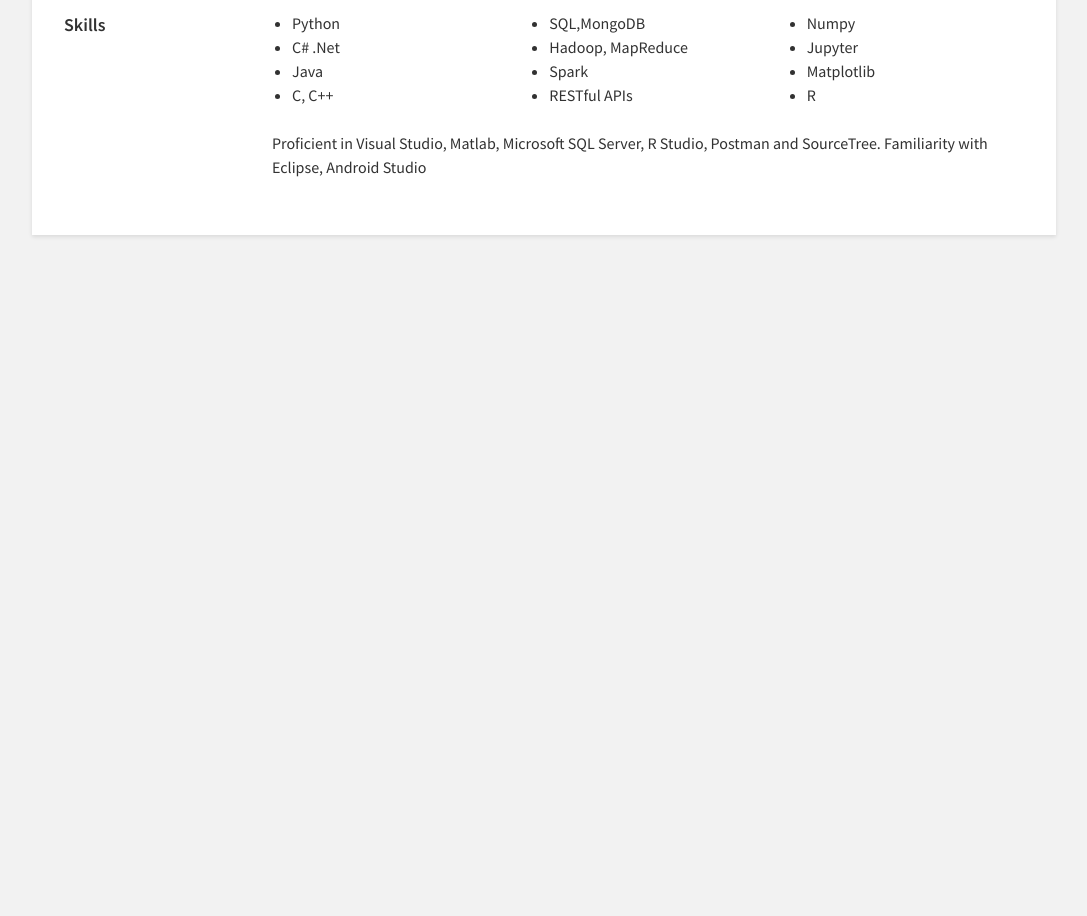
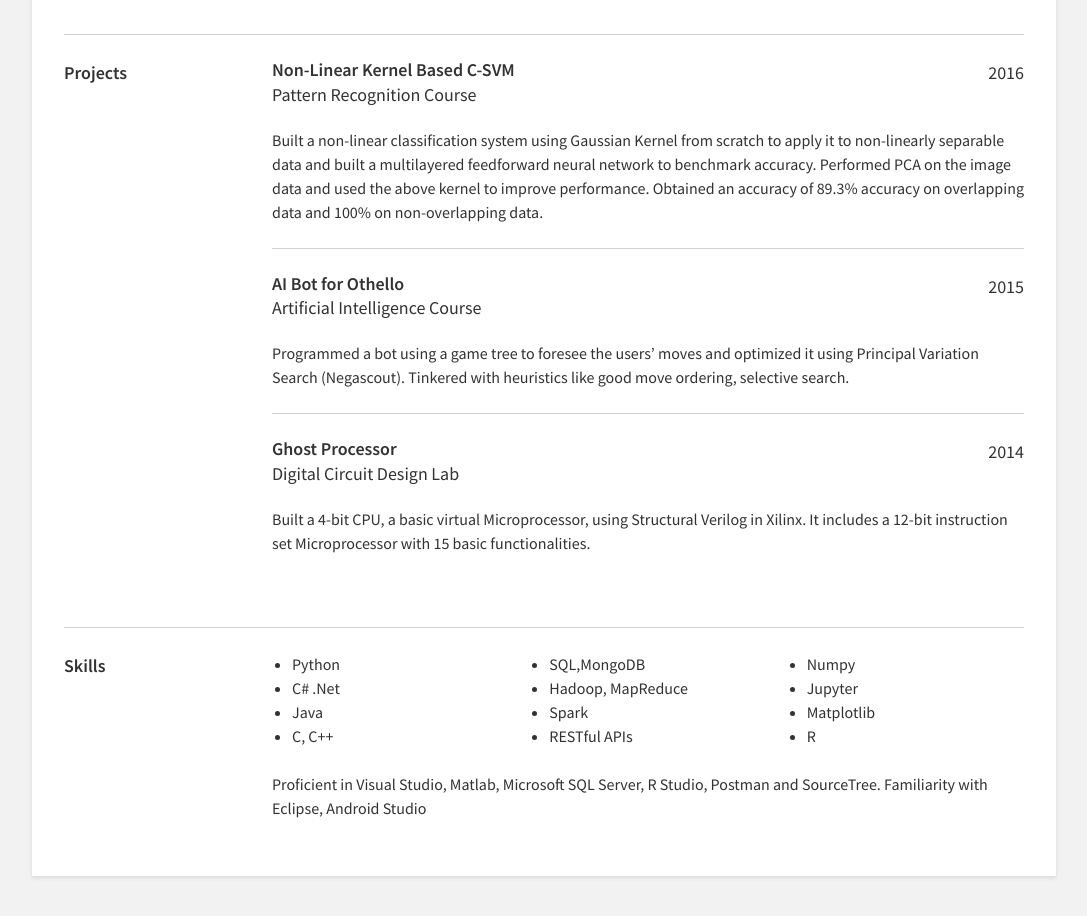
Before and after one commit to nmaryala/nmaryala.github.io, a plain HTML site: page index.html in a window 1280 px wide. Shown: the part 1580-2496 px from the top of the page, without its empty margins (96-1183 px from the left). Before the commit the page ends 1855 px from the top, so only its background shows below. Drawn offline with nearby package versions, Linux system fonts and the light colour scheme.

Commit message:
Added projects

```diff
--- a/index.html
+++ b/index.html
@@ -28,7 +28,8 @@
                             <path
                                 d="M1520 1216q0-40-28-68l-208-208q-28-28-68-28-42 0-72 32 3 3 19 18.5t21.5 21.5 15 19 13 25.5 3.5 27.5q0 40-28 68t-68 28q-15 0-27.5-3.5t-25.5-13-19-15-21.5-21.5-18.5-19q-33 31-33 73 0 40 28 68l206 207q27 27 68 27 40 0 68-26l147-146q28-28 28-67zm-703-705q0-40-28-68l-206-207q-28-28-68-28-39 0-68 27l-147 146q-28 28-28 67 0 40 28 68l208 208q27 27 68 27 42 0 72-31-3-3-19-18.5t-21.5-21.5-15-19-13-25.5-3.5-27.5q0-40 28-68t68-28q15 0 27.5 3.5t25.5 13 19 15 21.5 21.5 18.5 19q33-31 33-73zm895 705q0 120-85 203l-147 146q-83 83-203 83-121 0-204-85l-206-207q-83-83-83-203 0-123 88-209l-88-88q-86 88-208 88-120 0-204-84l-208-208q-84-84-84-204t85-203l147-146q83-83 203-83 121 0 204 85l206 207q83 83 83 203 0 123-88 209l88 88q86-88 208-88 120 0 204 84l208 208q84 84 84 204z" />
                         </svg>
-                        <a target="_blank" href="https://www.linkedin.com/in/nikhilmaryala/">Nikhil Maryala - LinkedIn</a>
+                        <a target="_blank" href="https://www.linkedin.com/in/nikhilmaryala/">Nikhil Maryala -
+                            LinkedIn</a>
                     </div>
                     <div class="link-item">
                         <svg class="icon" viewBox="0 0 1792 1792" xmlns="http://www.w3.org/2000/svg">
@@ -46,19 +47,22 @@
                     </div>
                 </div> <!-- end links -->
 
-                <p>&nbsp&nbsp &nbsp&nbsp I am a Master's student of Computer Science with a specialization in Data Science and Machine
-                    Learning at University of Massachusetts Amherst. I am an experienced Systems Engineer, with a
+                <p>&nbsp&nbsp &nbsp&nbsp I am a Master's student of Computer Science with a specialization in Data
+                    Science and Machine Learning at University of Massachusetts Amherst. I am an experienced Systems
+                    Engineer, with a
                     demonstrated history of working in Distributed Systems, Scaling of Services, Messaging Systems and
                     Databases. I am interested in building scalable Machine Learning/Reinforcement Learning models ,
                     which can handle and deduce meaningful information from large unstructured data. </p>
                 </br>
-                <p>&nbsp&nbsp &nbsp&nbsp Prior to my masters, I have worked for Microsoft for two years to build a secure and versatile
-                    messaging app called Microsoft Kaizala. Experienced in developing enterprise software solutions and
+                <p>&nbsp&nbsp &nbsp&nbsp Prior to my masters, I have worked for Microsoft for two years to build a
+                    secure and versatile messaging app called Microsoft Kaizala. Experienced in developing enterprise
+                    software solutions and
                     optimizing resource usage. </p>
                 </br>
 
-                <p>&nbsp&nbsp &nbsp&nbsp I am a Computer Science and Engineering graduate from IIT Madras, with a minor in Management. I am
-                    passionate about education, technology and leveraging technology to improve awareness and quality of
+                <p>&nbsp&nbsp &nbsp&nbsp I am a Computer Science and Engineering graduate from IIT Madras, with a minor
+                    in Management. I am passionate about education, technology and leveraging technology to improve
+                    awareness and quality of
                     education. I love to talk to students about their aspirations, dreams, guide and motivate them. </p>
             </div>
         </section>
@@ -79,6 +83,7 @@
                     <p>Graduate Course work: Artificial Neural Networks; Reinforcement Learning; Systems for Data
                         Science.</p>
                 </div> <!-- end job -->
+                <div class="job">
                     <div class="job-title-container">
                         <div>
                             <div class="job-company">Indian Institute of Technology Madras (IITM)</div>
@@ -89,8 +94,9 @@
                         </div>
                     </div> <!-- end job-title container -->
                     <p>Undergraduate Coursework: Operating Systems; Databases; Algorithms; Programming Languages; Comp.
-                    Architecture; Calculus I; Calculus II; Artificial Intelligence; Pattern Recognition..</p>
+                        Architecture; Calculus I; Calculus II; Artificial Intelligence; Pattern Recognition.</p>
                 </div> <!-- end job -->
+            </div>
         </section>
 
 
@@ -157,6 +163,55 @@
         </section>
 
         <section>
+                <div class="section-title">Projects</div>
+                <div>
+                    <div class="job">
+                        <div class="job-title-container">
+                            <div>
+                                <div class="job-company">Non-Linear Kernel Based C-SVM</div>
+                                <div class="job-title">Pattern Recognition Course</div>
+                            </div>
+                            <div>
+                                2016
+                            </div>
+                        </div> <!-- end job-title container -->
+                        <p>Built a non-linear classification system using Gaussian Kernel from scratch to apply it to
+                            non-linearly separable data and built a multilayered feedforward neural network to benchmark
+                            accuracy. Performed PCA on the image data and used the above kernel to improve performance.
+                            Obtained an accuracy of 89.3% accuracy on overlapping data and 100% on non-overlapping data.</p>
+                    </div> <!-- end job -->
+                    <div class="job">
+                        <div class="job-title-container">
+                            <div>
+                                <div class="job-company">AI Bot for Othello</div>
+                                <div class="job-title">Artificial Intelligence Course</div>
+                            </div>
+                            <div>
+                                2015
+                            </div>
+                        </div> <!-- end job-title container -->
+                        <p>Programmed a bot using a game tree to foresee the users’ moves and optimized it using Principal
+                            Variation Search (Negascout). Tinkered with heuristics like good move ordering, selective
+                            search.</p>
+                    </div> <!-- end job -->
+                    <div class="job">
+                        <div class="job-title-container">
+                            <div>
+                                <div class="job-company">Ghost Processor</div>
+                                <div class="job-title">Digital Circuit Design Lab</div>
+                            </div>
+                            <div>
+                                2014
+                            </div>
+                        </div> <!-- end job-title container -->
+                        <p>Built a 4-bit CPU, a basic virtual Microprocessor, using Structural Verilog in Xilinx. It
+                            includes a 12-bit instruction set Microprocessor with 15 basic functionalities.</p>
+                    </div> <!-- end job -->
+            </section>
+
+
+
+        <section>
             <div class="section-title">Skills</div>
             <div>
                 <div class="skills-container">
@@ -182,7 +237,8 @@
                     </ul>
                 </div> <!-- end skills-container -->
 
-                <p>Proficient in Visual Studio, Matlab, Microsoft SQL Server, R Studio, Postman and SourceTree. Familiarity with Eclipse, Android Studio</p>
+                <p>Proficient in Visual Studio, Matlab, Microsoft SQL Server, R Studio, Postman and SourceTree.
+                    Familiarity with Eclipse, Android Studio</p>
             </div>
         </section>
 
```
Lines whose indentation alone changed are shown as unchanged.
